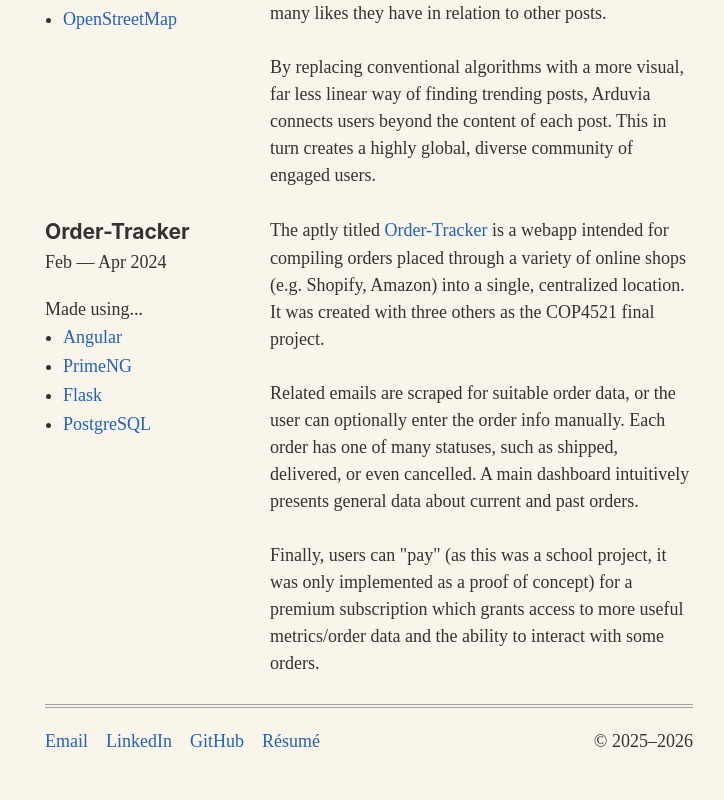
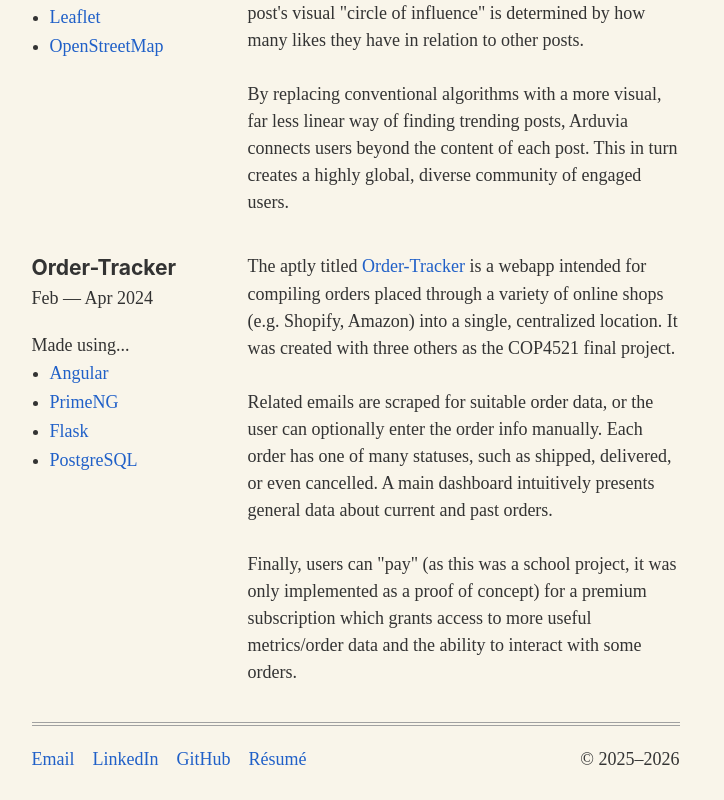
Before and after one commit to sama305/samueland.dev, a Next.js app: page /portfolio in a window 1280 px wide. Shown: the part 1225-2025 px from the top of the page, without its empty margins (277-1001 px from the left). Before the commit the page ends 2002 px from the top, so only its background shows below. Built offline with nearby package versions, Linux system fonts and the light colour scheme.

Commit message:
added some stff

```diff
--- a/components/Footer.tsx
+++ b/components/Footer.tsx
@@ -6,8 +6,8 @@ export default function Footer() {
   const currentPage = usePathname()
 
   return (
-    <div className="footer">
-      <div style={{ display: "flex", gap: "1rem"}}>
+    <div className="footer content-cols">
+      <div className="socials">
         <a href="mailto:andersonhenderson45@gmail.com" target="_blank">Email</a>
         <a href="https://www.linkedin.com/in/samuel-anderson-611488176/" target="_blank">LinkedIn</a>
         <a href="https://github.com/sama305" target="_blank">GitHub</a>
--- a/poems/loveincolor.mdx
+++ b/poems/loveincolor.mdx
@@ -1,5 +1,5 @@
 ---
-title: "Love in color"
+title: "Love in Color"
 date: "Sep 2022"
 ---
 
--- a/poems/realize.mdx
+++ b/poems/realize.mdx
@@ -1,5 +1,5 @@
 ---
-title: "I have come to realize"
+title: "I Have Come to Realize"
 date: "Mar 2023"
 ---
 
--- a/poems/vagrant.mdx
+++ b/poems/vagrant.mdx
@@ -1,5 +1,5 @@
 ---
-title: "To be a vagrant"
+title: "To Be a Vagrant"
 date: "Apr 2025"
 ---
 
--- a/src/app/(site)/otherworks/games/page.tsx
+++ b/src/app/(site)/otherworks/games/page.tsx
@@ -6,7 +6,8 @@ export default function Games() {
 
   return (
     <article>
-      <p><a href="https://www.lexaloffle.com/pico-8.php">PICO-8</a> is a fantasy console by Lexaloffle Games which allows you to easily make and share tiny games and programs.</p>
+      <h2>PICO-8</h2>
+      <p><strong><a href="https://www.lexaloffle.com/pico-8.php">PICO-8</a></strong> is a fantasy console by Lexaloffle Games which allows you to easily make and share tiny games and programs.</p>
       <p>In the 6 years I have been using PICO-8 (as of 2026), I've made a bunch of little games and experiments. Below is a list of those which are <i>finished</i>. </p>
       <div>
         <h2>Games</h2>
--- a/src/app/(site)/page.tsx
+++ b/src/app/(site)/page.tsx
@@ -7,10 +7,7 @@ export default function About() {
           In May 2025, I graduated <i>magna cum laude</i> from Florida State University with a Bachelor of Science in Computer Science.
         </p>
         <p>
-          I have professional experience developing full-stack web apps in the Java and Java/Typescript ecosystems. Specifically, I have extensive experience with <a href="https://nextjs.org/">Next.js</a>/<a href="https://react.dev/">React</a> and <a href="https://nuxt.com/">Nuxt</a>/<a href="https://vuejs.org/">Vue</a> as well as <a href="https://tomcat.apache.org/">Apache Tomcat</a> and <a href="https://jakarta.ee/specifications/pages/">Jakarta Pages</a>. Outside of work, I have lots of experience in C, Rust, Lua, and Python.
-        </p>
-        <p>
-          For me, this isn't just work: it's a craft. As a craftsman, it's my aim to create software which is <i>sustainable</i>, <i>reliable</i> and of the <i>highest possible quality</i>.
+          I have professional experience developing full-stack web apps in the Java and Java/Typescript ecosystems. Specifically, I have extensive experience with <a href="https://nextjs.org/">Next.js</a>/<a href="https://react.dev/">React</a> and <a href="https://nuxt.com/">Nuxt</a>/<a href="https://vuejs.org/">Vue</a> as well as <a href="https://tomcat.apache.org/">Apache Tomcat</a> and <a href="https://jakarta.ee/specifications/pages/">Jakarta Pages</a>. Outside of work, I have lots of experience in C/C++, Lua, and Python.
         </p>
       </article>
       <div className="bio-media">
--- a/src/app/globals.css
+++ b/src/app/globals.css
@@ -41,7 +41,7 @@ html {
     min-width: 11rem;
   }
 
-  margin-bottom: 1.5rem;
+  margin-bottom: 2rem;
   gap: 1rem;
 
   .project-tools {
@@ -112,7 +112,7 @@ article {
 .main {
   margin: auto;
   max-width: 36rem;
-  padding: 1.5rem 0 0 1.5rem;
+  padding: 1.5rem 0;
 }
 
 h1, h2, h3 {
@@ -156,7 +156,7 @@ h1 {
 
 .content-cols {
   display: flex;
-  gap: 1.5rem;
+  gap: 1rem;
   flex-direction: row;
 }
 
@@ -206,7 +206,7 @@ a {
   display: flex;
   justify-content: space-between;
   margin-top: 1.5rem;
-  padding: 1.2rem 0;
+  padding-top: 1.2rem;
   border-top: solid 1px var(--header-line-color);
   position: relative;
 
@@ -218,4 +218,15 @@ a {
       top: 2px;
       border-top: 1px solid var(--header-line-color);
   }
+
+  .socials {
+    display: flex;
+    gap: 1rem;
+  }
 }
+
+hr {
+  border: none;
+  border-top: 1px dotted var(--header-line-color);
+  margin: 1rem 0;
+}
```
Also changed, not shown: src/app/(site)/otherworks/poetry/page.tsx (+9 -1 lines).
